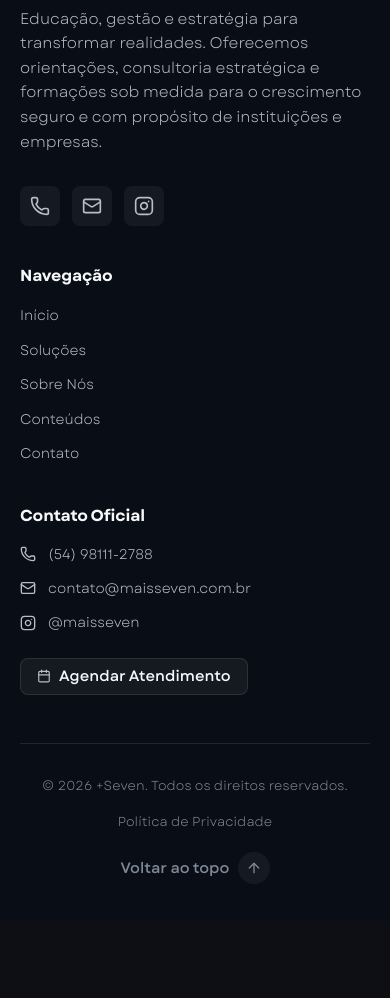
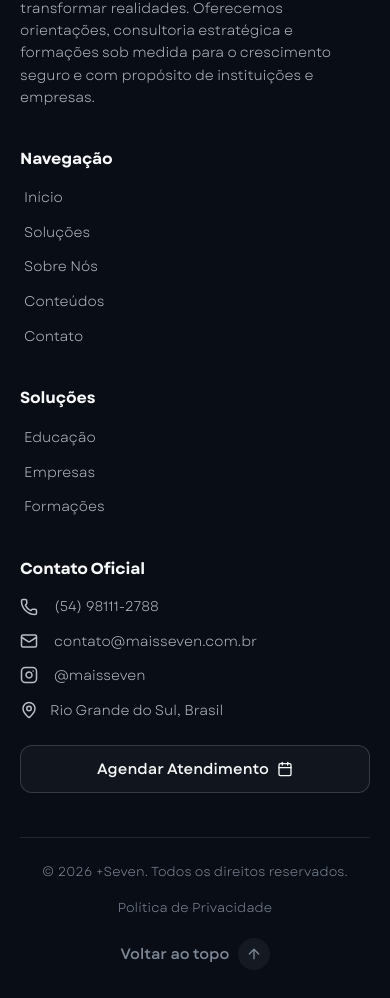
Before and after one commit to pixelnegociosdigitais/Landing-Page-Seven---AI-Studio, a React (Vite) app: page / in a window 390 px wide. Shown: the part 9758-10756 px from the top of the page. Before the commit the page ends 10678 px from the top, so only its background shows below. Built offline with nearby package versions, Linux system fonts and the light colour scheme.

Commit message:
feat(footer): update footer layout and responsiveness
Refactor Footer component to use Container and ButtonLink UI components, improve grid spacing for better responsiveness, and add map pin icon.

```diff
--- a/src/components/Footer.tsx
+++ b/src/components/Footer.tsx
@@ -1,7 +1,8 @@
 import { Link } from 'react-router-dom';
-import { Mail, Phone, Instagram, ArrowUp, Calendar } from 'lucide-react';
+import { Mail, Phone, Instagram, ArrowUp, Calendar, MapPin } from 'lucide-react';
 import { siteContent } from '../content/siteContent';
 import BrandLogo from './BrandLogo';
+import { Container, ButtonLink } from './ui';
 
 export default function Footer() {
   const handleScrollToTop = () => {
@@ -11,18 +12,18 @@
   return (
     <footer
       id="app-footer"
-      className="pt-16 pb-8 relative overflow-hidden"
+      className="pt-14 sm:pt-20 pb-0 relative overflow-hidden"
       style={{
         backgroundColor: 'var(--background-secondary)',
         borderTop: '1px solid var(--border-subtle)'
       }}
     >
-
-      <div className="page-shell">
-        <div className="grid grid-cols-1 md:grid-cols-12 gap-10 pb-12 border-b border-[var(--border-subtle)]">
+      <Container size="xl">
+        {/* 1. Área Institucional e de Navegação */}
+        <div className="grid grid-cols-1 sm:grid-cols-2 lg:grid-cols-12 gap-10 lg:gap-12 pb-11 sm:pb-14">
 
           {/* Column 1: Brand & Description */}
-          <div className="md:col-span-5 flex flex-col gap-6">
+          <div className="lg:col-span-4 flex flex-col gap-6">
             <Link
               to="/"
               className="inline-block self-start focus:outline-none focus:ring-2 focus:ring-[var(--brand-cyan)] rounded-lg p-1 flex items-center"
@@ -30,138 +31,175 @@
             >
               <BrandLogo
                 variant="negative"
-                className="w-[160px] lg:w-[210px] h-auto"
+                className="w-[175px] sm:w-[195px] lg:w-[220px] h-auto object-contain"
                 loading="lazy"
               />
             </Link>
-            <p className="text-[var(--text-secondary)] text-sm leading-relaxed max-w-sm">
+            <p className="text-[var(--text-secondary)] type-body-small leading-relaxed max-w-[340px]">
               {siteContent.brand.description} Oferecemos orientações, consultoria estratégica e formações sob medida para o crescimento seguro e com propósito de instituições e empresas.
             </p>
-            <div className="flex items-center gap-3 mt-2">
-              <a
-                href={siteContent.contact.whatsappLink}
-                target="_blank"
-                rel="noopener noreferrer"
-                className="w-10 h-10 rounded-lg bg-white/5 hover:bg-[var(--border-accent)] hover:text-[var(--brand-cyan)] flex items-center justify-center text-[var(--text-secondary)] transition-all focus:outline-none focus:ring-2 focus:ring-[var(--brand-cyan)]"
-                aria-label="WhatsApp"
-              >
-                <Phone className="w-5 h-5" />
-              </a>
-              <a
-                href={`mailto:${siteContent.contact.email}`}
-                className="w-10 h-10 rounded-lg bg-white/5 hover:bg-[var(--border-accent)] hover:text-[var(--brand-cyan)] flex items-center justify-center text-[var(--text-secondary)] transition-all focus:outline-none focus:ring-2 focus:ring-[var(--brand-cyan)]"
-                aria-label="Email"
-              >
-                <Mail className="w-5 h-5" />
-              </a>
-              <a
-                href={siteContent.contact.instagramLink}
-                target="_blank"
-                rel="noopener noreferrer"
-                className="w-10 h-10 rounded-lg bg-white/5 hover:bg-[var(--border-accent)] hover:text-[var(--brand-cyan)] flex items-center justify-center text-[var(--text-secondary)] transition-all focus:outline-none focus:ring-2 focus:ring-[var(--brand-cyan)]"
-                aria-label="Instagram"
-              >
-                <Instagram className="w-5 h-5" />
-              </a>
-            </div>
           </div>
 
-          {/* Column 2: Quick Links */}
-          <div className="md:col-span-3 flex flex-col gap-4">
+          {/* Column 2: Navigation */}
+          <nav className="lg:col-span-2 flex flex-col gap-4" aria-label="Navegação institucional">
             <h4 className="text-[var(--text-primary)] type-footer-title">Navegação</h4>
             <ul className="flex flex-col gap-2.5">
               <li>
-                <Link to="/" className="text-[var(--text-secondary)] hover:text-[var(--brand-cyan)] type-body-small transition-colors focus:outline-none focus:text-[var(--brand-cyan)]">Início</Link>
+                <Link
+                  to="/"
+                  className="text-[var(--text-secondary)] hover:text-[var(--brand-cyan)] type-body-small transition-colors duration-200 focus:outline-none focus:text-[var(--brand-cyan)] focus:ring-1 focus:ring-[var(--brand-cyan)] rounded px-1"
+                >
+                  Início
+                </Link>
               </li>
               <li>
-                <Link to="/solucoes" className="text-[var(--text-secondary)] hover:text-[var(--brand-cyan)] type-body-small transition-colors focus:outline-none focus:text-[var(--brand-cyan)]">Soluções</Link>
+                <Link
+                  to="/solucoes"
+                  className="text-[var(--text-secondary)] hover:text-[var(--brand-cyan)] type-body-small transition-colors duration-200 focus:outline-none focus:text-[var(--brand-cyan)] focus:ring-1 focus:ring-[var(--brand-cyan)] rounded px-1"
+                >
+                  Soluções
+                </Link>
               </li>
               <li>
-                <Link to="/sobre" className="text-[var(--text-secondary)] hover:text-[var(--brand-cyan)] type-body-small transition-colors focus:outline-none focus:text-[var(--brand-cyan)]">Sobre Nós</Link>
+                <Link
+                  to="/sobre"
+                  className="text-[var(--text-secondary)] hover:text-[var(--brand-cyan)] type-body-small transition-colors duration-200 focus:outline-none focus:text-[var(--brand-cyan)] focus:ring-1 focus:ring-[var(--brand-cyan)] rounded px-1"
+                >
+                  Sobre Nós
+                </Link>
               </li>
               <li>
-                <Link to="/conteudos" className="text-[var(--text-secondary)] hover:text-[var(--brand-cyan)] type-body-small transition-colors focus:outline-none focus:text-[var(--brand-cyan)]">Conteúdos</Link>
+                <Link
+                  to="/conteudos"
+                  className="text-[var(--text-secondary)] hover:text-[var(--brand-cyan)] type-body-small transition-colors duration-200 focus:outline-none focus:text-[var(--brand-cyan)] focus:ring-1 focus:ring-[var(--brand-cyan)] rounded px-1"
+                >
+                  Conteúdos
+                </Link>
               </li>
               <li>
-                <Link to="/contato" className="text-[var(--text-secondary)] hover:text-[var(--brand-cyan)] type-body-small transition-colors focus:outline-none focus:text-[var(--brand-cyan)]">Contato</Link>
+                <Link
+                  to="/contato"
+                  className="text-[var(--text-secondary)] hover:text-[var(--brand-cyan)] type-body-small transition-colors duration-200 focus:outline-none focus:text-[var(--brand-cyan)] focus:ring-1 focus:ring-[var(--brand-cyan)] rounded px-1"
+                >
+                  Contato
+                </Link>
               </li>
             </ul>
-          </div>
+          </nav>
 
-          {/* Column 3: Contact details & quick action */}
-          <div className="md:col-span-4 flex flex-col gap-4">
+          {/* Column 3: Soluções */}
+          <nav className="lg:col-span-3 flex flex-col gap-4" aria-label="Soluções">
+            <h4 className="text-[var(--text-primary)] type-footer-title">Soluções</h4>
+            <ul className="flex flex-col gap-2.5">
+              <li>
+                <Link
+                  to="/solucoes#educacao"
+                  className="text-[var(--text-secondary)] hover:text-[var(--brand-cyan)] type-body-small transition-colors duration-200 focus:outline-none focus:text-[var(--brand-cyan)] focus:ring-1 focus:ring-[var(--brand-cyan)] rounded px-1"
+                >
+                  Educação
+                </Link>
+              </li>
+              <li>
+                <Link
+                  to="/solucoes#empresas"
+                  className="text-[var(--text-secondary)] hover:text-[var(--brand-cyan)] type-body-small transition-colors duration-200 focus:outline-none focus:text-[var(--brand-cyan)] focus:ring-1 focus:ring-[var(--brand-cyan)] rounded px-1"
+                >
+                  Empresas
+                </Link>
+              </li>
+              <li>
+                <Link
+                  to="/solucoes#formacoes"
+                  className="text-[var(--text-secondary)] hover:text-[var(--brand-cyan)] type-body-small transition-colors duration-200 focus:outline-none focus:text-[var(--brand-cyan)] focus:ring-1 focus:ring-[var(--brand-cyan)] rounded px-1"
+                >
+                  Formações
+                </Link>
+              </li>
+            </ul>
+          </nav>
+
+          {/* Column 4: Contact & Social */}
+          <div className="lg:col-span-3 flex flex-col gap-4">
             <h4 className="text-[var(--text-primary)] type-footer-title">Contato Oficial</h4>
             <ul className="flex flex-col gap-3">
               <li className="flex items-center gap-3 group">
-                <Phone className="w-4 h-4 text-[var(--text-secondary)] group-hover:text-[var(--brand-cyan)] transition-colors" />
+                <Phone className="w-[18px] h-[18px] text-[var(--text-secondary)] group-hover:text-[var(--brand-cyan)] transition-colors duration-200 shrink-0" />
                 <a
                   href={siteContent.contact.whatsappLink}
                   target="_blank"
                   rel="noopener noreferrer"
-                  className="text-[var(--text-secondary)] group-hover:text-[var(--brand-cyan)] type-body-small transition-colors focus:outline-none focus:text-[var(--brand-cyan)]"
+                  className="text-[var(--text-secondary)] group-hover:text-[var(--brand-cyan)] type-body-small transition-colors duration-200 focus:outline-none focus:text-[var(--brand-cyan)] focus:ring-1 focus:ring-[var(--brand-cyan)] rounded px-1"
                 >
                   {siteContent.contact.whatsappDisplay}
                 </a>
               </li>
               <li className="flex items-center gap-3 group">
-                <Mail className="w-4 h-4 text-[var(--text-secondary)] group-hover:text-[var(--brand-cyan)] transition-colors" />
+                <Mail className="w-[18px] h-[18px] text-[var(--text-secondary)] group-hover:text-[var(--brand-cyan)] transition-colors duration-200 shrink-0" />
                 <a
                   href={`mailto:${siteContent.contact.email}`}
-                  className="text-[var(--text-secondary)] group-hover:text-[var(--brand-cyan)] type-body-small transition-colors focus:outline-none focus:text-[var(--brand-cyan)]"
+                  className="text-[var(--text-secondary)] group-hover:text-[var(--brand-cyan)] type-body-small transition-colors duration-200 focus:outline-none focus:text-[var(--brand-cyan)] focus:ring-1 focus:ring-[var(--brand-cyan)] rounded px-1"
                 >
                   {siteContent.contact.email}
                 </a>
               </li>
               <li className="flex items-center gap-3 group">
-                <Instagram className="w-4 h-4 text-[var(--text-secondary)] group-hover:text-[var(--brand-cyan)] transition-colors" />
+                <Instagram className="w-[18px] h-[18px] text-[var(--text-secondary)] group-hover:text-[var(--brand-cyan)] transition-colors duration-200 shrink-0" />
                 <a
                   href={siteContent.contact.instagramLink}
                   target="_blank"
                   rel="noopener noreferrer"
-                  className="text-[var(--text-secondary)] group-hover:text-[var(--brand-cyan)] type-body-small transition-colors focus:outline-none focus:text-[var(--brand-cyan)]"
+                  className="text-[var(--text-secondary)] group-hover:text-[var(--brand-cyan)] type-body-small transition-colors duration-200 focus:outline-none focus:text-[var(--brand-cyan)] focus:ring-1 focus:ring-[var(--brand-cyan)] rounded px-1"
                 >
                   {siteContent.contact.instagram}
                 </a>
               </li>
+              <li className="flex items-center gap-3">
+                <MapPin className="w-[18px] h-[18px] text-[var(--text-secondary)] shrink-0" />
+                <span className="text-[var(--text-secondary)] type-body-small">
+                  {siteContent.contact.address}
+                </span>
+              </li>
             </ul>
             <div className="mt-2">
-              <Link
+              <ButtonLink
                 to="/contato"
-                className="inline-flex items-center gap-2 type-button text-[var(--text-primary)] bg-white/5 hover:bg-white/10 border border-[var(--border-subtle)] rounded-lg px-4 py-2.5 transition-all focus:outline-none focus:ring-2 focus:ring-[var(--brand-cyan)] group"
+                variant="secondary"
+                size="md"
+                className="w-full sm:w-auto"
+                rightIcon={<Calendar className="w-4 h-4" />}
               >
-                <Calendar className="w-3.5 h-3.5 text-[var(--text-secondary)] group-hover:text-[var(--brand-cyan)] transition-colors" />
-                <span>Agendar Atendimento</span>
-              </Link>
+                Agendar Atendimento
+              </ButtonLink>
             </div>
           </div>
 
         </div>
 
-        {/* Bottom Bar */}
-        <div className="flex flex-col md:flex-row items-center justify-between gap-4 pt-8 type-caption text-[var(--text-muted)]">
-          <div className="flex flex-wrap items-center justify-center md:justify-start gap-4">
+        {/* 2. Faixa Inferior Legal */}
+        <div className="flex flex-col sm:flex-row items-center justify-between gap-4 py-6 type-caption text-[var(--text-muted)] border-t border-[var(--border-subtle)]">
+          <div className="flex flex-col sm:flex-row items-center gap-2 sm:gap-4 text-center sm:text-left">
             <span>{siteContent.brand.copyright}</span>
-            <span className="hidden md:inline text-white/10">|</span>
+          </div>
+          <div className="flex flex-col sm:flex-row items-center gap-4 sm:gap-6 text-center sm:text-right">
             <Link
               to="/politica-de-privacidade"
-              className="hover:text-[var(--brand-cyan)] transition-colors focus:outline-none underline decoration-transparent hover:decoration-current underline-offset-2"
+              className="hover:text-[var(--brand-cyan)] transition-colors duration-200 focus:outline-none focus:text-[var(--brand-cyan)] focus:ring-1 focus:ring-[var(--brand-cyan)] rounded px-1 underline decoration-transparent hover:decoration-current underline-offset-2"
             >
               Política de Privacidade
             </Link>
+            <button
+              onClick={handleScrollToTop}
+              className="group flex items-center gap-2 type-button hover:text-[var(--brand-cyan)] transition-colors duration-200 focus:outline-none focus:ring-2 focus:ring-[var(--brand-cyan)] rounded-lg px-2 py-1"
+              aria-label="Voltar para o topo"
+            >
+              <span>Voltar ao topo</span>
+              <span className="w-8 h-8 rounded-full bg-white/5 group-hover:bg-[var(--border-accent)] group-hover:text-[var(--brand-cyan)] flex items-center justify-center transition-all duration-200">
+                <ArrowUp className="w-4 h-4" />
+              </span>
+            </button>
           </div>
-
-          <button
-            onClick={handleScrollToTop}
-            className="group flex items-center gap-2 type-button hover:text-[var(--brand-cyan)] transition-colors focus:outline-none focus:ring-2 focus:ring-[var(--brand-cyan)] rounded-lg px-2 py-1"
-            aria-label="Voltar para o topo"
-          >
-            <span>Voltar ao topo</span>
-            <span className="w-8 h-8 rounded-full bg-white/5 group-hover:bg-[var(--border-accent)] group-hover:text-[var(--brand-cyan)] flex items-center justify-center transition-all">
-              <ArrowUp className="w-4 h-4" />
-            </span>
-          </button>
         </div>
-      </div>
+      </Container>
     </footer>
   );
 }
```
